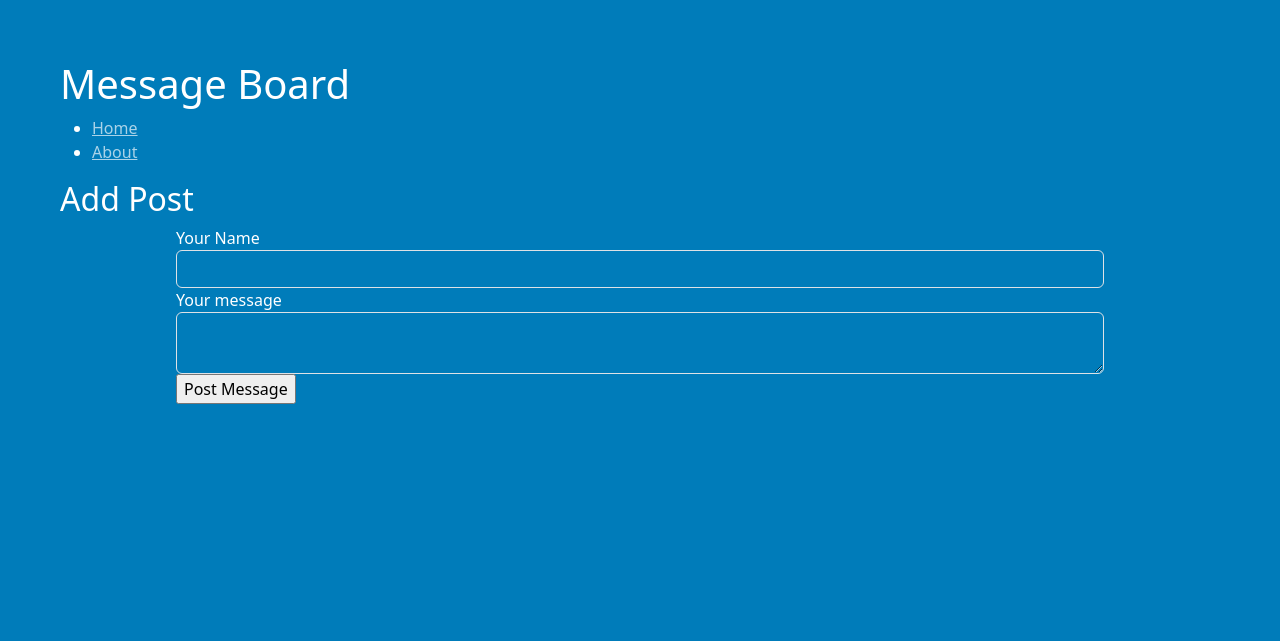
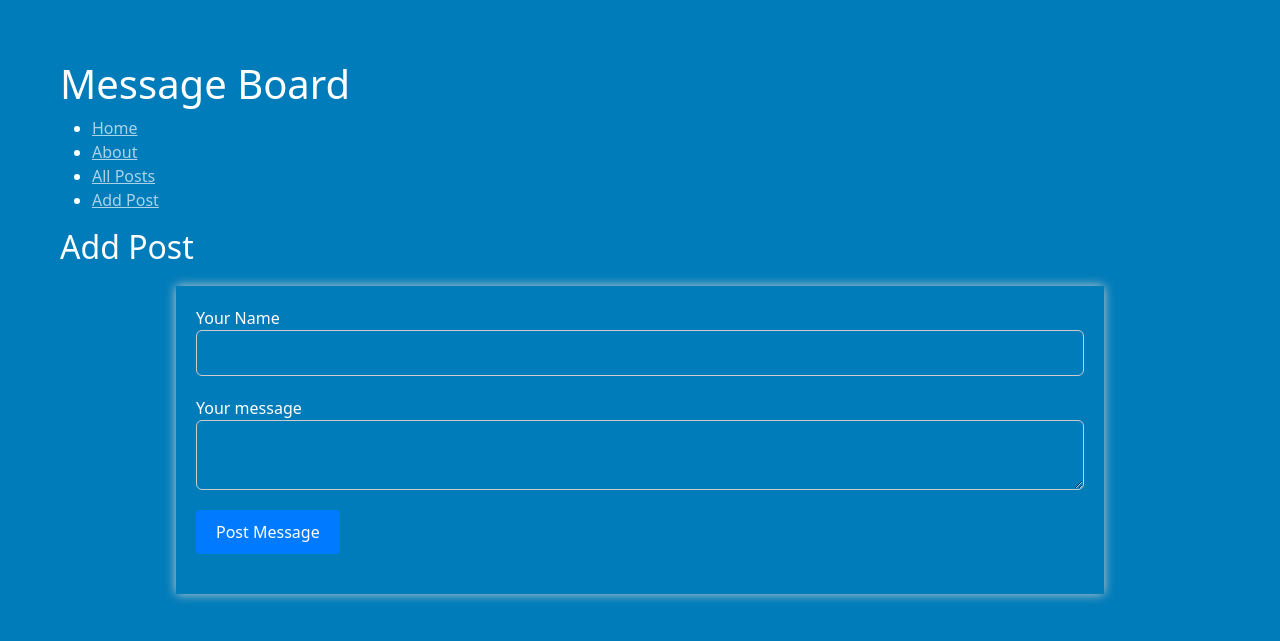
Before and after one commit to fr0gger03/flask_tutorial, a Flask app: page /create in a window 1280 px wide. Shown: the top 641 px of the page. Run offline with Flask 3, Linux system fonts and the light colour scheme.

Commit message:
added navigation and CSS for posts
Signed-off-by: Tom Twyman <thomas.twyman@docker.com>

```diff
--- a/board/static/styles.css
+++ b/board/static/styles.css
@@ -33,3 +33,57 @@
     width: 80%;
     margin: 0 auto;
   }
+  /* ... */
+
+article,
+form {
+  text-align: left;
+  min-width: 200px;
+  padding: 20px;
+  margin-bottom: 20px;
+  box-shadow: 0px 0px 10px #ccc;
+  vertical-align: top;
+}
+
+aside {
+  color: #ccc;
+  text-align: right;
+}
+
+form {
+  display: flex;
+  flex-direction: column;
+  margin-top: 20px;
+}
+
+.form-group {
+  margin-bottom: 20px;
+}
+
+.form-control {
+  width: 100%;
+  padding: 10px;
+  border: 1px solid #ccc;
+  font-size: 1em;
+}
+
+.submit-btn {
+  background-color: #007bff;
+  color: #fff;
+  border: none;
+  border-radius: 4px;
+  padding: 10px 20px;
+  cursor: pointer;
+  font-size: 1em;
+}
+
+.submit-btn:hover {
+  background-color: #0056b3;
+}
+
+.message {
+  font-size: 2.5em;
+  font-family: serif;
+  margin: 0;
+  padding: 0;
+}
--- a/board/templates/_navigation.html
+++ b/board/templates/_navigation.html
@@ -2,5 +2,7 @@
     <ul>
       <li><a href="{{ url_for('pages.home') }}">Home</a></li>
       <li><a href="{{ url_for('pages.about') }}">About</a></li>
-    </ul>
+      <li><a href="{{ url_for('posts.posts') }}">All Posts</a></li>
+      <li><a href="{{ url_for('posts.create') }}">Add Post</a></li>
+      </ul>
   </nav>
```
